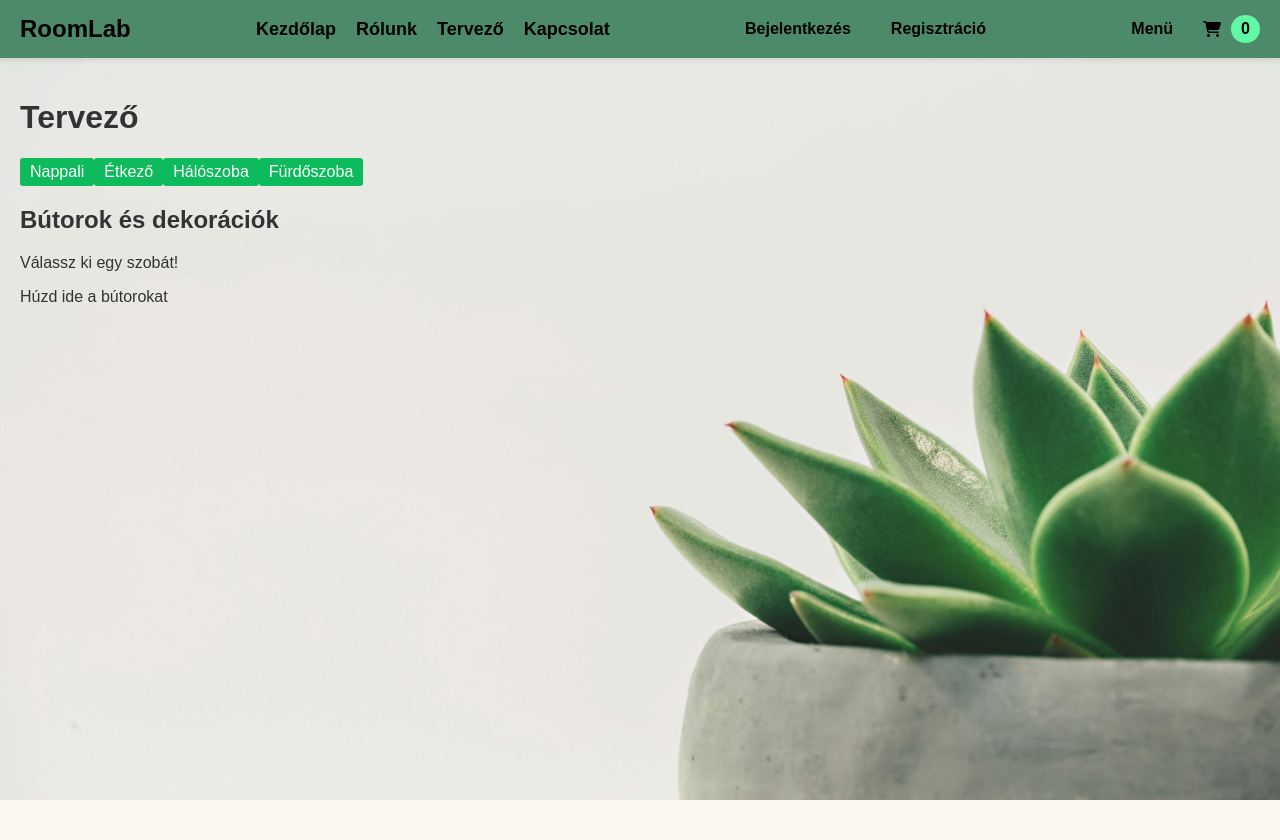
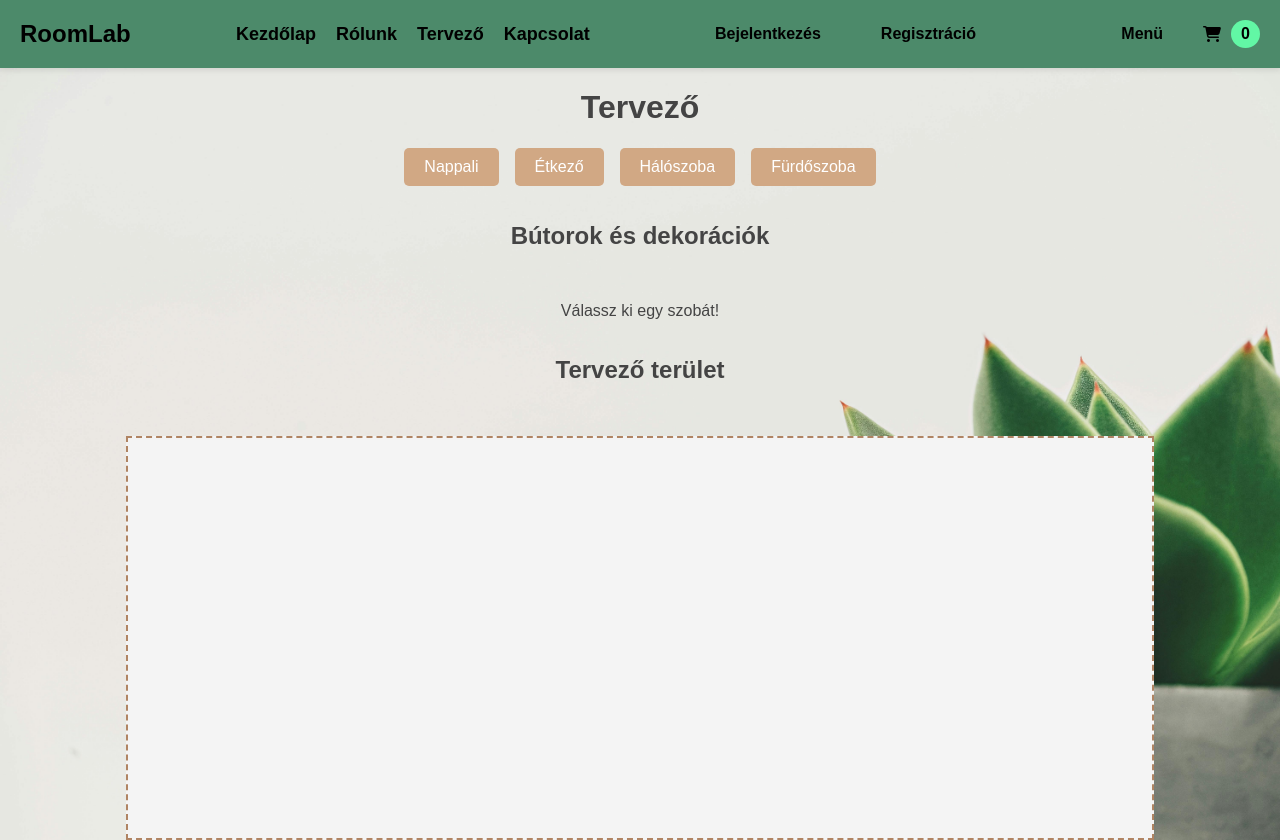
Before and after one commit to LiptakReka/Lakberendezes2024, a React (Create React App) app: page /planner in a window 1280 px wide. Before the commit the page ends 800 px from the top, so only its background shows below. Built offline with nearby package versions, Linux system fonts and the light colour scheme.

Commit message:
Tervezőfelület és tervezés kezdete

```diff
--- a/src/Pages2/Planner.css
+++ b/src/Pages2/Planner.css
@@ -1,50 +1,115 @@
 .planner-container {
-    padding: 20px;
-    font-family: Arial, sans-serif;
-    color: #333;
+  display: flex;
+  flex-direction: column;
+  align-items: center;
+  font-family: "Arial" , sans-serif;
+  color: #444;
 }
 
-.categories-container, .products-container, .selected-products-container {
-    margin-bottom: 20px;
+.rooms{
+    display: flex;
+    gap: 1rem;
+    margin-bottom: 1rem;
 }
 
-.categories-list, .products-list, .selected-products-list {
-    list-style-type: none;
-    padding: 0;
+.category-button{
+    padding: 10px 20px;
+    background-color: #d1a884;
+    border: none;
+    border-radius: 5px;
+    color: white;
+    font-size: 1rem;
+    cursor: pointer;
+    transition: 0.3s;
+}
+.category-button:hover{
+    background-color: #b08463;
+}
+.products{
+    display: flex;
+    flex-wrap: wrap;
+    gap: 20px;
+    justify-content: center;
+    overflow-y: auto;
+    margin-top: 1rem;
+    max-height: 300px;
 }
 
-.categories-list li, .products-list li, .selected-products-list li {
-    margin: 10px 0;
-    padding: 10px;
-    border: 1px solid #ccc;
-    border-radius: 5px;
-    cursor: pointer;
-    display: flex;
-    align-items: center;
-    justify-content: space-between;
+.product-image{
+    width: 200px;
+    height: auto;
+    border-radius: 8px;
 }
 
-.categories-list li.active {
-    background-color: #0ebb5c;
-    color: white;
+.product-card{
+    display: flex;
+    flex-direction: column;
+    align-items: center;
+    background-color: #fff;
+    border: 1px solid #ddd;
+    border-radius: 8px;
+    padding: 10px;
+    box-shadow: 0 4px 6px rgba(0, 0, 0, 0.1);
+    width: 200px;
+    height: 350px;
+    font-size: 0.9rem;
+    justify-content: space-between;
+    text-align: center;
+}
+.product-card img{
+    max-width: 100%;
+    max-height: 150px;
+    object-fit: contain;
+}
+.product-card h3{
+    font-size: 16px;
+    font-weight: bold;
+    margin: 10px 0;
+}
+.product-card p{
+    font-size: 14px;
+    color: #666;
+}
+.buy-btn {
+   margin-top: auto;
+   background-color: #b08463;
+   color: white;
+   padding: 10px 20px;
+   border-radius: 4px;
+   text-decoration: none;
+   border: none;
+   font-size: 14px;
+   transition: 0.3s;
+   cursor: pointer;
 }
 
-.products-list li img, .selected-products-list li img {
-    width: 50px;
-    height: 50px;
-    margin-right: 10px;
-    object-fit: cover;
+.buy-btn:hover {
+    background-color: #8e654a;
+}
+.tervezoterulet{
+    margin-top: 2rem;
+    width: 80%;
+    height: 400px;
+    border: 2px dashed #b08463;
+    background-color: #f4f4f4;
+    position: relative;
+    overflow: hidden;
 }
 
-button {
-    background-color: #0ebb5c;
+.design-item{
+    position: absolute;
+    cursor: move;
+}
+
+.remove-btn{
+    position: absolute;
+    top: -10px;
+    right: -10px;
     color: white;
     border: none;
-    padding: 5px 10px;
-    border-radius: 3px;
+    border-radius: 50%;
     cursor: pointer;
+    width: 20px;
+    height: 20px;
+    font-size: 12px;
 }
-
-button:hover {
-    background-color: #08733b;
-}
--- a/src/Pages2/Planner.js
+++ b/src/Pages2/Planner.js
@@ -4,6 +4,7 @@ import './Planner.css';
 const Planner = () => {
   const [selectedRoom, setSelectedRoom] = useState(null); // Kiválasztott szoba azonosítója
   const [products, setProducts] = useState([]); // Termékek listája
+  const [designareaItems, setDesignAreaitems] = useState([]);
 
   // Termékek lekérdezése adott szobához
   const fetchProductsByRoom = async (roomId) => {
@@ -26,6 +27,21 @@ const Planner = () => {
     fetchProductsByRoom(roomId); // Termékek lekérdezése a szobához
   };
 
+  //termékek a tervezőn
+  const handleProductClick =(product)=>{
+    setDesignAreaitems((prevItems)=>[
+      ...prevItems,
+      {...product, id: Math.random().toString() },
+    ]);
+  };
+
+  //eltávolítás
+  const handleRemoveItem= (itemId)=>{
+    setDesignAreaitems((prevItems)=>
+      prevItems.filter((item)=>item.id !== itemId)
+    );
+  };
+
   return (
     <div className="planner-container">
       <h1>Tervező</h1>
@@ -42,11 +58,11 @@ const Planner = () => {
       <div className="products">
         {products.length > 0 ? (
           products.map((product) => (
-            <div className="product-card" key={product.id}>
+            <div className="product-card" key={product.id} onClick={()=>handleProductClick(product)}>
               <img src={product.imageurl} alt={product.name} className="product-image" />
               <h3>{product.name}</h3>
               <p>{product.price} Ft</p>
-              <a href={product.url} target="_blank" rel="noopener noreferrer" className="buy-btn">
+              <a href={product.shoplink} target="_blank" rel="noopener noreferrer" className="buy-btn">
                 Vásárlás
               </a>
             </div>
@@ -56,7 +72,39 @@ const Planner = () => {
         )}
       </div>
       {/*design*/}
-      <div className='tervezoterulet'>Húzd ide a bútorokat</div>
+      <h2>Tervező terület</h2>
+      <div className='tervezoterulet'>
+        {designareaItems.map((item)=>(
+          <div
+          className='design-item'
+          key={item.id}
+          style={{
+            position: "absolute",
+            left:item.left || "50px",
+            top:item.top || "50px",
+          }}
+          draggable
+          onDragEnd={(e)=>{
+            //elemek pozi
+            const left =e.clientX - e.target.offsetWidth /2;
+            const top =e.clientX - e.target.offsetHeight /2;
+            setDesignAreaitems((prevItems)=>prevItems.map((i)=>i.id===item.id ? {...i,left,top}: i));
+          }}
+          >
+            <img
+            src={item.imageurl}
+            alt={item.name}
+            style={{width: "100px", cursor: "move"}}
+            />
+            <button
+            className='remove-btn'
+            onClick={()=>handleRemoveItem(item.id)}
+            >
+              ❌
+            </button>
+            </div>
+        ))}
+      </div>
     </div>
   );
 };
```
